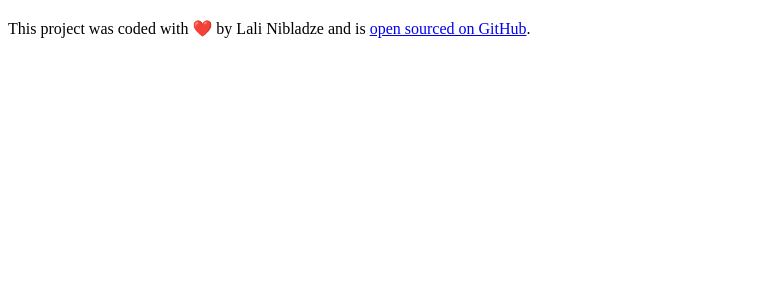
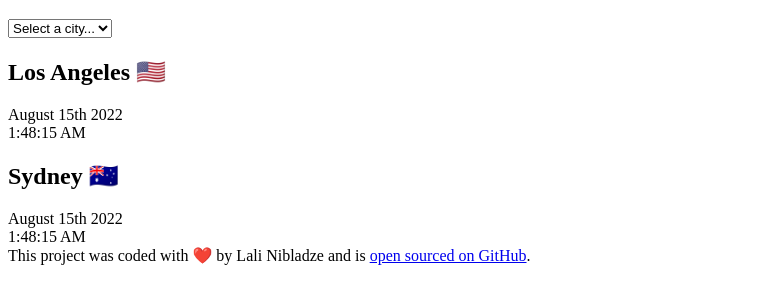
Before and after one commit to DryadNymph/horario-mundial, a plain HTML site: page index.html in a window 1280 px wide. Shown: the part 61-364 px from the top of the page, without its empty margins (0-783 px from the left). Drawn offline with Linux system fonts and the light colour scheme.

Commit message:
added the basic html

```diff
--- a/index.html
+++ b/index.html
@@ -7,7 +7,25 @@
     <title>World Clock - Lali Nibladze</title>
   </head>
   <body>
-    <h1>World Clock</h1>
+    <div>
+      <h1>World Clock</h1>
+      <select>
+        <option value="">Select a city...</option>
+        <option value="">London</option>
+        <option value="">New York</option>
+        <option value="">Barcelona</option>
+      </select>
+      <div class="city">
+        <h2>Los Angeles 🇺🇸</h2>
+        <div class="date">August 15th 2022</div>
+        <div class="time">1:48:15 AM</div>
+      </div>
+      <div class="city">
+        <h2>Sydney 🇦🇺</h2>
+        <div class="date">August 15th 2022</div>
+        <div class="time">1:48:15 AM</div>
+      </div>
+    </div>
     <footer>
       This project was coded with ❤️ by Lali Nibladze and is
       <a href="https://github.com/DryadNymph/horario-mundial" target="_blank">
```
